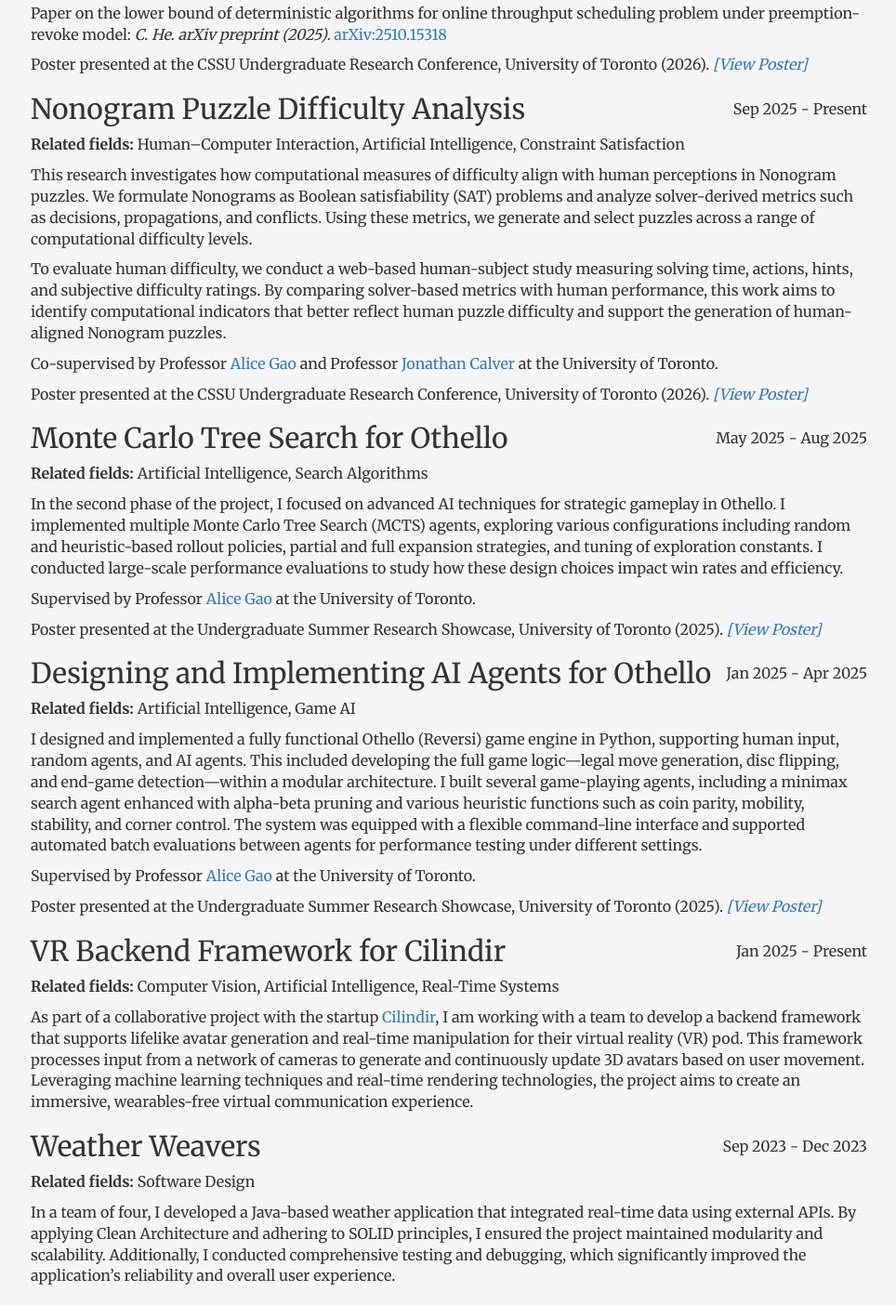
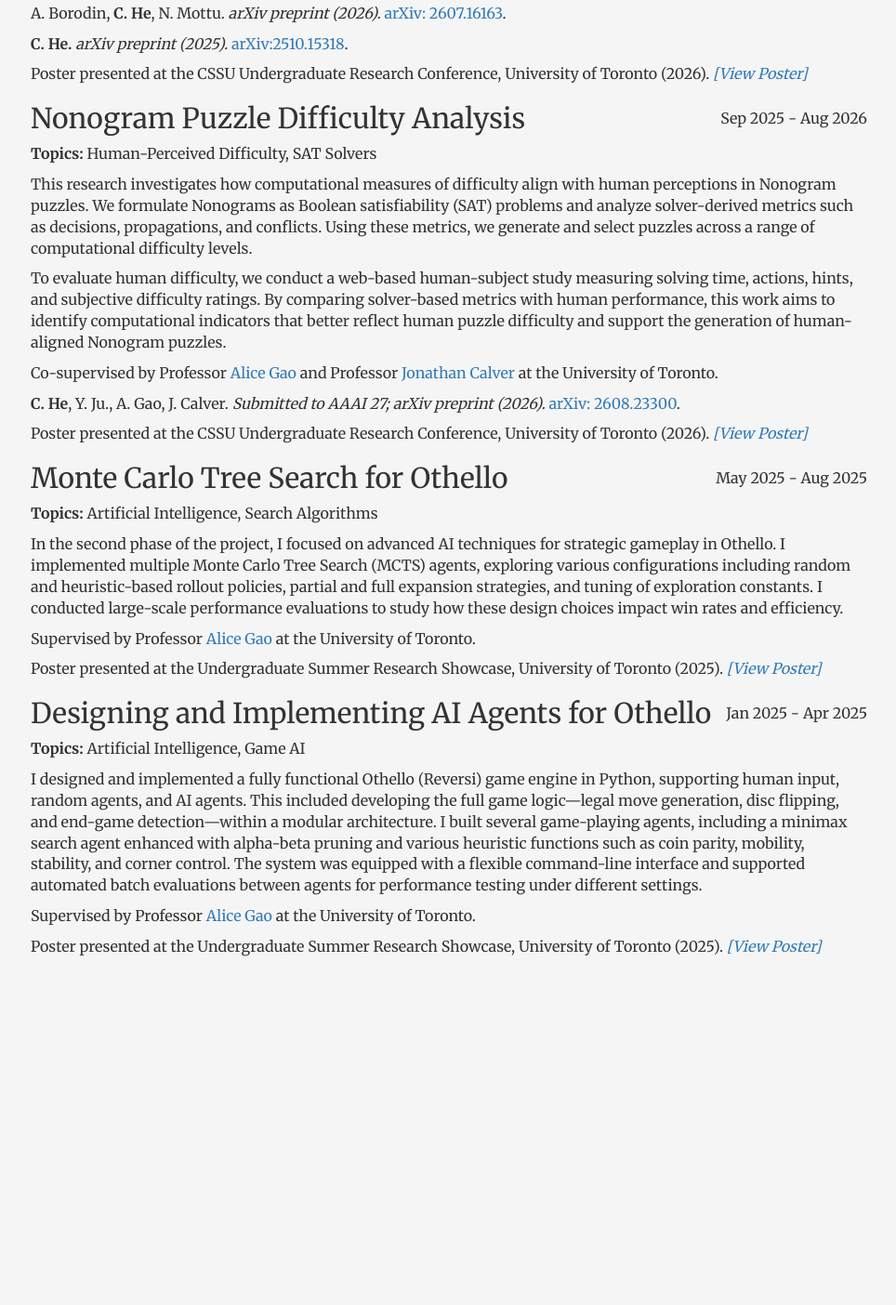
Before and after one commit to michaelcantprogram/michaelcantprogram.github.io, a plain HTML site: page projects.html in a window 1280 px wide. Shown: the part 358-1762 px from the top of the page at 93% size, without its empty margins (157-1121 px from the left). After the commit the page ends 1408 px from the top, so only its background shows below. Drawn offline with nearby package versions, Linux system fonts and the light colour scheme.

Commit message:
Updated Projects page.

```diff
--- a/projects.html
+++ b/projects.html
@@ -51,7 +51,7 @@
         <div class="collapse navbar-collapse" id="bs-example-navbar-collapse-1">
             <ul class="nav navbar-nav navbar-left">
                 <li><a href="index.html">Home</a></li>
-                <li><a href="research.html">Research</a></li>
+                <li><a href="research.html">Papers</a></li>
                 <li><a href="projects.html">Projects</a></li>
                 <li><a href="courses.html">Courses</a></li>
                 <li class="cv-button"><a href="assets/Changdao_He_CV.pdf" target="_blank">CV</a></li>
@@ -66,14 +66,15 @@
         <h1>Projects</h1>
         <div>
             <h2 style="display: flex; justify-content: space-between; align-items: center;">Online Throughput Scheduling<span style="font-size: 16px; font-weight: normal;">Jul 2025 - Present</span></h2>
-            <p><strong>Related fields:</strong> Online Algorithms, Competitive Analysis</p>
+            <p><strong>Topics:</strong> Online Algorithms, Competitive Analysis</p>
             <p>This individual research investigates online throughput scheduling problem under various preemption models.
                 Currently exploring the results for randomized algorithms for the preemption-revoke model. Additionally,
                 I consider the discrete-time perspective, where all the parameters of jobs are integers and the scheduler
                 makes decisions at discrete time steps.
             </p>
             <p>Supervised by Professor <a href="https://www.cs.toronto.edu/~bor/" target="_blank">Allan Borodin</a> at the University of Toronto.</p>
-                <p>Paper on the lower bound of deterministic algorithms for online throughput scheduling problem under preemption-revoke model: <em>C. He.</em> <em>arXiv preprint (2025).</em> <a href="https://arxiv.org/abs/2510.15318" target="_blank">arXiv:2510.15318</a></p>
+            <p><a href="https://www.cs.toronto.edu/~bor/" target="_blank" style="color: #333333">A. Borodin</a>, <strong>C. He</strong>, N. Mottu. <em>arXiv preprint (2026).</em> <a href="https://arxiv.org/abs/2607.16163" target="_blank">arXiv: 2607.16163</a>.</p>
+            <p><strong>C. He.</strong> <em>arXiv preprint (2025).</em> <a href="https://arxiv.org/abs/2510.15318" target="_blank">arXiv:2510.15318</a>.</p>
                 <p>Poster presented at the CSSU Undergraduate Research Conference, University of Toronto (2026). <a href="assets/Posters/Online-Throughput-Scheduling-Poster.pdf" target="_blank"><i>[View Poster]</i></a></p>
 
 <!--            <h2 style="display: flex; justify-content: space-between; align-items: center;">Geometric Transportation Problem<span style="font-size: 16px; font-weight: normal;">Jan 2026 - Present</span></h2>-->
@@ -82,8 +83,8 @@
 <!--            </p>-->
 <!--            <p>Supervised by Professor <a href="https://www.cs.toronto.edu/~anikolov/" target="_blank">Aleksandar Nikolov</a> at the University of Toronto.</p>-->
 
-            <h2 style="display: flex; justify-content: space-between; align-items: center;">Nonogram Puzzle Difficulty Analysis <span style="font-size: 16px; font-weight: normal;">Sep 2025 - Present</span></h2>
-            <p><strong>Related fields:</strong> Human–Computer Interaction, Artificial Intelligence, Constraint Satisfaction</p>
+            <h2 style="display: flex; justify-content: space-between; align-items: center;">Nonogram Puzzle Difficulty Analysis <span style="font-size: 16px; font-weight: normal;">Sep 2025 - Aug 2026</span></h2>
+            <p><strong>Topics:</strong> Human-Perceived Difficulty, SAT Solvers</p>
             <p>This research investigates how computational measures of difficulty align with human perceptions in Nonogram puzzles.
                 We formulate Nonograms as Boolean satisfiability (SAT) problems and analyze solver-derived metrics such as decisions, propagations, and conflicts. Using these metrics,
                 we generate and select puzzles across a range of computational difficulty levels.
@@ -93,10 +94,11 @@
                 this work aims to identify computational indicators that better reflect human puzzle difficulty and support the generation of human-aligned Nonogram puzzles.
             </p>
                 <p>Co-supervised by Professor <a href="https://www.cs.toronto.edu/~axgao/" target="_blank">Alice Gao</a> and Professor <a href="https://www.cs.toronto.edu/~calver/" target="_blank">Jonathan Calver</a> at the University of Toronto.</p>
+            <p><strong>C. He</strong>, Y. Ju., <a href="https://www.cs.toronto.edu/~axgao/" target="_blank" style="color: #333333">A. Gao</a>, <a href="https://www.cs.toronto.edu/~calver/" target="_blank" style="color: #333333">J. Calver</a>. <em>Submitted to AAAI 27; arXiv preprint (2026).</em> <a href="https://arxiv.org/abs/2608.23300" target="_blank">arXiv: 2608.23300</a>.</p>
             <p>Poster presented at the CSSU Undergraduate Research Conference, University of Toronto (2026). <a href="assets/Posters/Human-and-Computational-Measures-of-Nonogram-Puzzle-Difficulty.pdf" target="_blank"><i>[View Poster]</i></a></p>
 
             <h2 style="display: flex; justify-content: space-between; align-items: center;">Monte Carlo Tree Search for Othello <span style="font-size: 16px; font-weight: normal;">May 2025 - Aug 2025</span></h2>
-            <p><strong>Related fields:</strong> Artificial Intelligence, Search Algorithms</p>
+            <p><strong>Topics:</strong> Artificial Intelligence, Search Algorithms</p>
             <p>In the second phase of the project, I focused on advanced AI techniques for strategic gameplay in Othello.
                 I implemented multiple Monte Carlo Tree Search (MCTS) agents, exploring various configurations including
                 random and heuristic-based rollout policies, partial and full expansion strategies, and tuning of exploration
@@ -112,7 +114,7 @@
             </p>
 
             <h2 style="display: flex; justify-content: space-between; align-items: center;">Designing and Implementing AI Agents for Othello <span style="font-size: 16px; font-weight: normal;">Jan 2025 - Apr 2025</span></h2>
-            <p><strong>Related fields:</strong> Artificial Intelligence, Game AI</p>
+            <p><strong>Topics:</strong> Artificial Intelligence, Game AI</p>
             <p>I designed and implemented a fully functional <a href="https://en.wikipedia.org/wiki/Reversi#Othello" target="_blank" style="color: #333333">Othello (Reversi)</a>
                 game engine in Python, supporting human input, random agents, and AI agents. This included developing the full game logic—legal move generation,
                 disc flipping, and end-game detection—within a modular architecture. I built several game-playing agents, including a minimax search agent enhanced with
@@ -123,23 +125,23 @@
             <p>Poster presented at the Undergraduate Summer Research Showcase, University of Toronto (2025). <a href="assets/Posters/Poster_Othello.pdf" target="_blank"><i>[View Poster]</i></a></p>
 
 
-            <h2 style="display: flex; justify-content: space-between; align-items: center;">VR Backend Framework for Cilindir <span style="font-size: 16px; font-weight: normal;">Jan 2025 - Present</span></h2>
-            <p><strong>Related fields:</strong> Computer Vision, Artificial Intelligence, Real-Time Systems</p>
-            <p>As part of a collaborative project with the startup <a href="https://cilindir.ca/" target="_blank" rel="noopener noreferrer">Cilindir</a>, I am working with a team to develop a backend
-                framework that supports lifelike avatar generation and real-time manipulation for their virtual reality (VR) pod.
-                This framework processes input from a network of cameras to generate and continuously update 3D avatars based on
-                user movement. Leveraging machine learning techniques and real-time rendering technologies, the project aims to create an immersive, wearables-free virtual communication
-                experience.</p>
-            <!--        <p>My contributions focus on designing and implementing the data pipeline and ensuring real-time processing-->
-            <!--          for seamless virtual interactions. This work contributes foundational components to Cilindir's vision of revolutionizing-->
-            <!--          remote communication and AI-driven human interaction in VR.</p>-->
+<!--            <h2 style="display: flex; justify-content: space-between; align-items: center;">VR Backend Framework for Cilindir <span style="font-size: 16px; font-weight: normal;">Jan 2025 - Present</span></h2>-->
+<!--            <p><strong>Related fields:</strong> Computer Vision, Artificial Intelligence, Real-Time Systems</p>-->
+<!--            <p>As part of a collaborative project with the startup <a href="https://cilindir.ca/" target="_blank" rel="noopener noreferrer">Cilindir</a>, I am working with a team to develop a backend-->
+<!--                framework that supports lifelike avatar generation and real-time manipulation for their virtual reality (VR) pod.-->
+<!--                This framework processes input from a network of cameras to generate and continuously update 3D avatars based on-->
+<!--                user movement. Leveraging machine learning techniques and real-time rendering technologies, the project aims to create an immersive, wearables-free virtual communication-->
+<!--                experience.</p>-->
+<!--            &lt;!&ndash;        <p>My contributions focus on designing and implementing the data pipeline and ensuring real-time processing&ndash;&gt;-->
+<!--            &lt;!&ndash;          for seamless virtual interactions. This work contributes foundational components to Cilindir's vision of revolutionizing&ndash;&gt;-->
+<!--            &lt;!&ndash;          remote communication and AI-driven human interaction in VR.</p>&ndash;&gt;-->
 
-            <h2 style="display: flex; justify-content: space-between; align-items: center;">Weather Weavers <span style="font-size: 16px; font-weight: normal;">Sep 2023 - Dec 2023</span></h2>
-            <p><strong>Related fields:</strong> Software Design</p>
-            <p>In a team of four, I developed a Java-based weather application that integrated real-time data using external APIs. By applying Clean
-                Architecture and adhering to SOLID principles, I ensured the project maintained modularity and scalability. Additionally,
-                I conducted comprehensive testing and debugging, which significantly improved the application’s reliability and overall
-                user experience.</p>
+<!--            <h2 style="display: flex; justify-content: space-between; align-items: center;">Weather Weavers <span style="font-size: 16px; font-weight: normal;">Sep 2023 - Dec 2023</span></h2>-->
+<!--            <p><strong>Related fields:</strong> Software Design</p>-->
+<!--            <p>In a team of four, I developed a Java-based weather application that integrated real-time data using external APIs. By applying Clean-->
+<!--                Architecture and adhering to SOLID principles, I ensured the project maintained modularity and scalability. Additionally,-->
+<!--                I conducted comprehensive testing and debugging, which significantly improved the application’s reliability and overall-->
+<!--                user experience.</p>-->
 
         </div>
 
```
